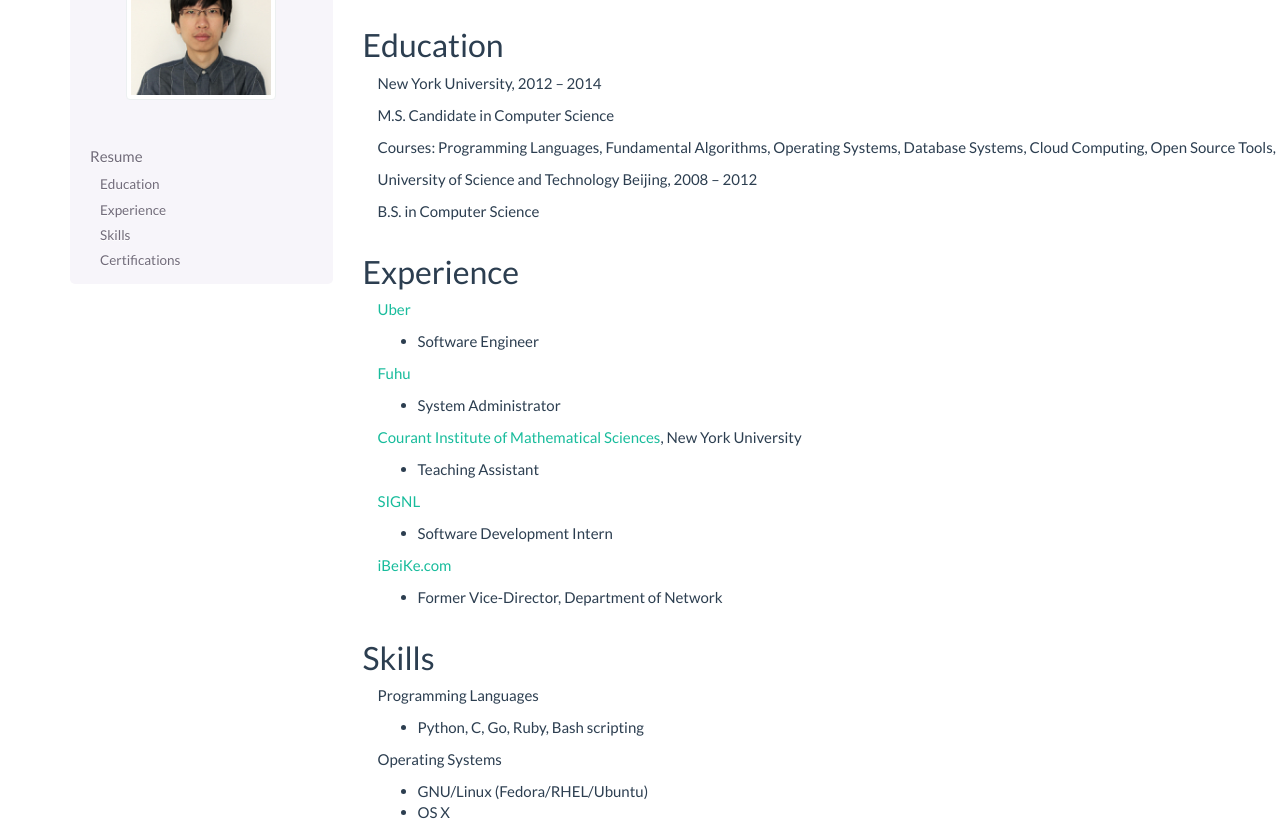
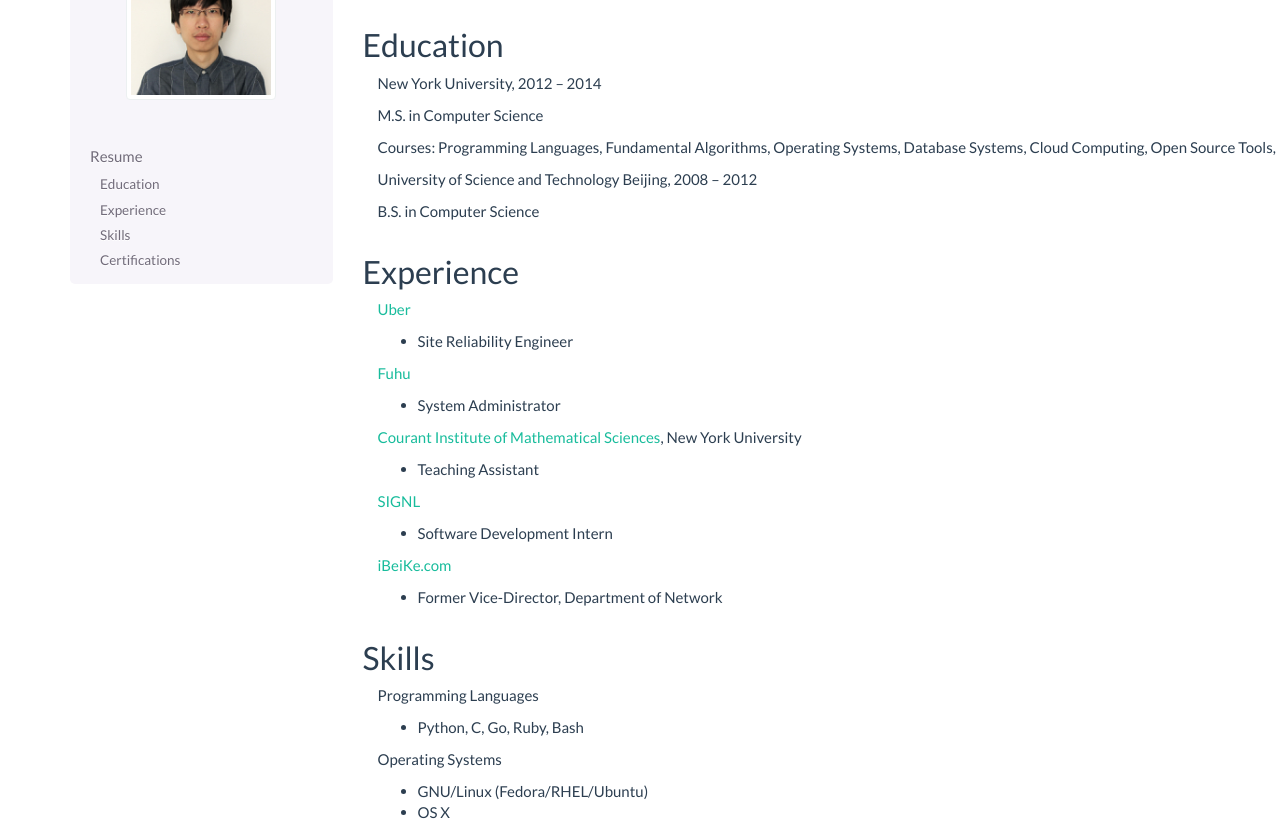
Before and after one commit to NulledExceptions/shichao, a Sphinx documentation site: the page built from source/resume.rst, in a window 1280 px wide and 1400 px high. Shown: the part 160-985 px from the top of the window. Built offline with Sphinx 7.4.7, drawn with Linux system fonts in a browser that asks for light colours.

Commit message:
Fix text

```diff
--- a/source/resume.rst
+++ b/source/resume.rst
@@ -13,7 +13,7 @@
 
 .. container:: subtitle
 
-    M.S. Candidate in Computer Science
+    M.S. in Computer Science
 
 .. container:: subtitle
 
@@ -35,7 +35,7 @@
 
 .. container:: sublist
 
-    * Software Engineer
+    * Site Reliability Engineer
 
 .. container:: section
 
@@ -77,7 +77,7 @@
 
 .. container:: sublist
 
-    * Python, C, Go, Ruby, Bash scripting
+    * Python, C, Go, Ruby, Bash
 
 .. container:: section
 
```
